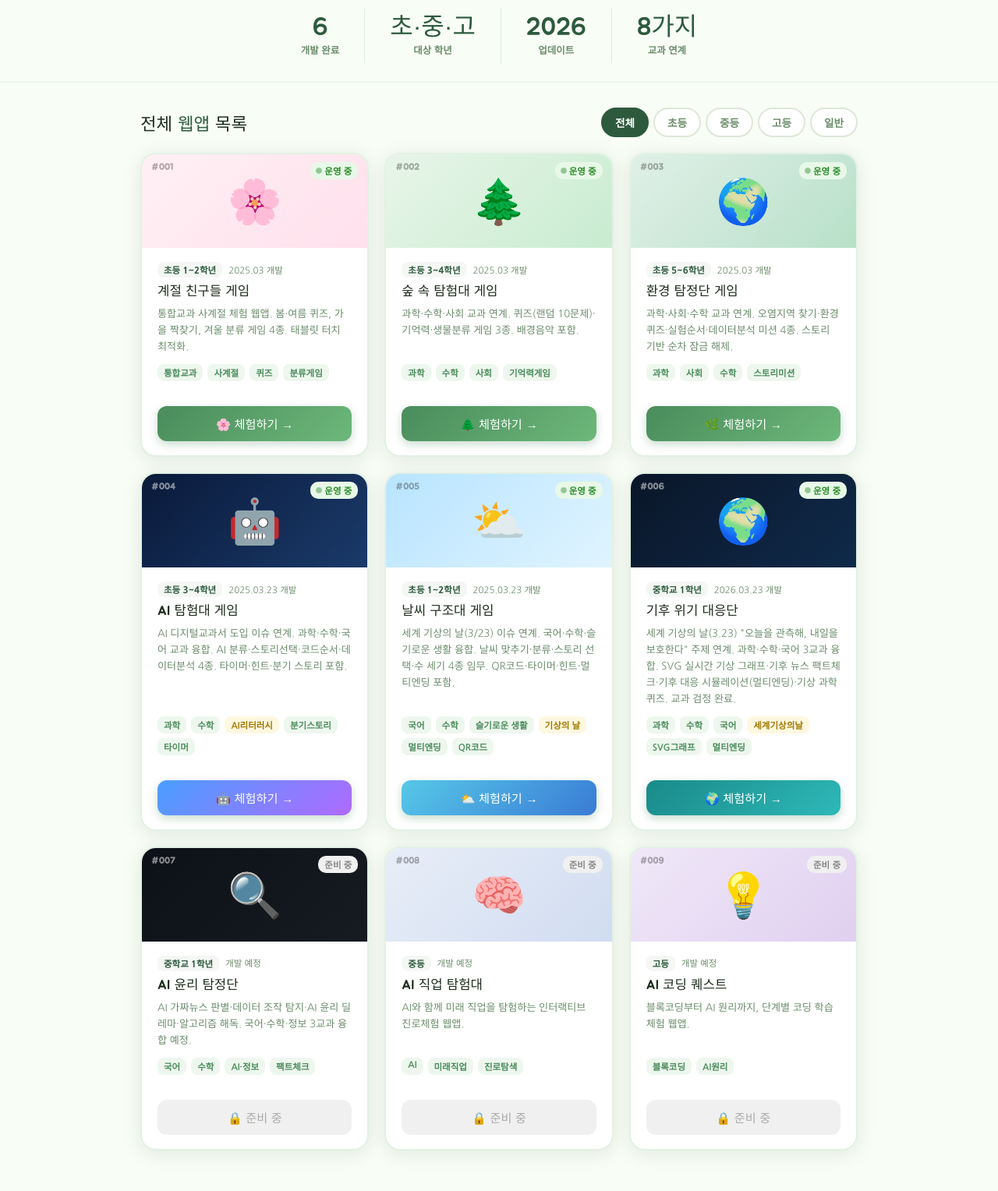
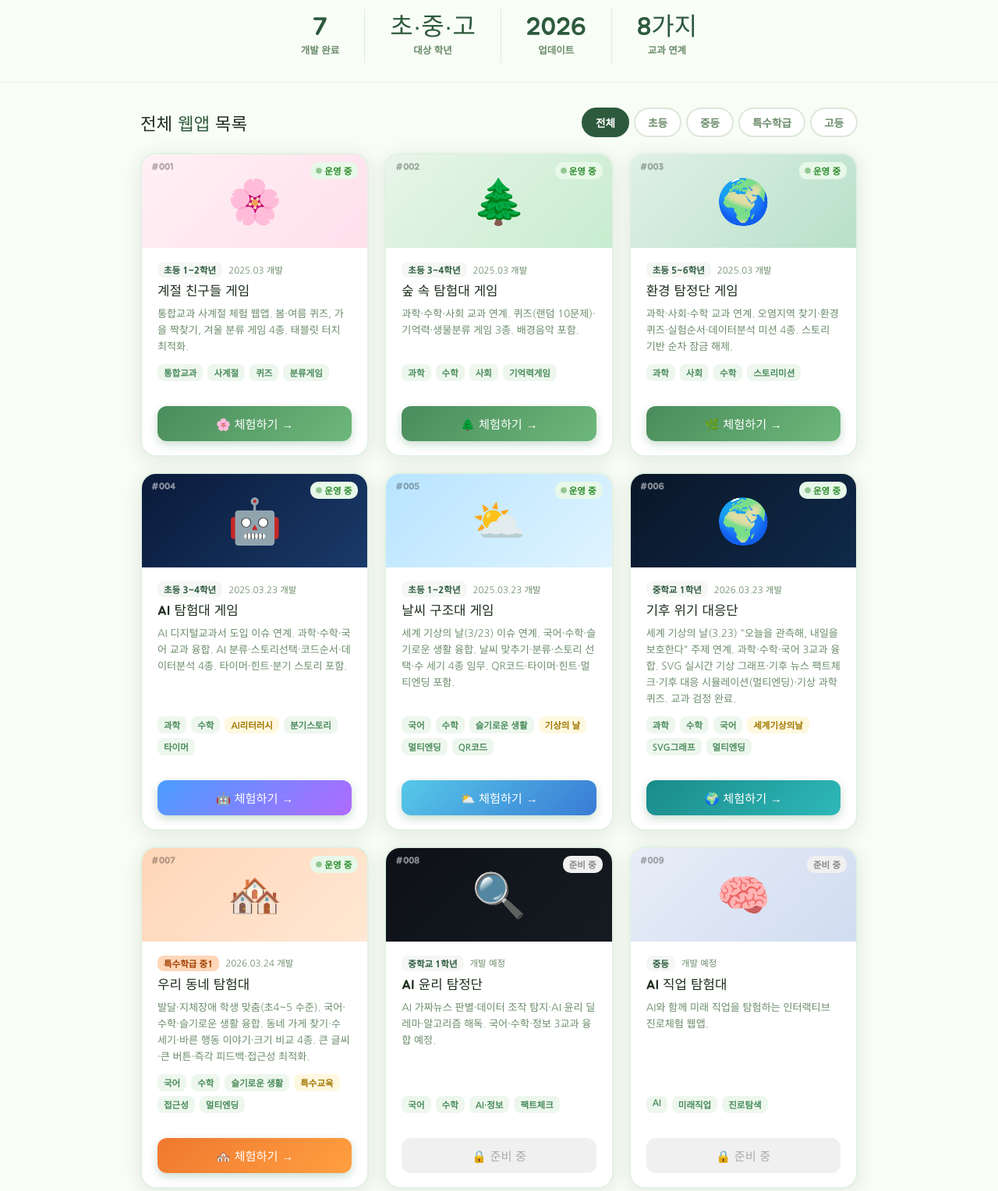
Before and after one commit to milab2019/main, a plain HTML site: page milab_portfolio.html in a window 1280 px wide. Shown: the part 520-2048 px from the top of the page at 78% size. Drawn offline with Linux system fonts and the light colour scheme.

Commit message:
Add files via upload

```diff
--- a/milab_portfolio.html
+++ b/milab_portfolio.html
@@ -47,7 +47,7 @@ nav{position:sticky;top:0;z-index:100;background:rgba(248,253,245,0.95);backdrop
 .tca{background:linear-gradient(135deg,#0a1628,#0f2a4a);}
 .tk{background:linear-gradient(135deg,#e8eef8,#d0dcf0);}
 .tc{background:linear-gradient(135deg,#f0e8f8,#e0d0f0);}
-.ti{background:linear-gradient(135deg,#f5f5e8,#eeecd0);}
+.tsp{background:linear-gradient(135deg,#ffd6b8,#ffe8d4);}
 .card-number{position:absolute;top:10px;left:12px;font-size:0.72rem;font-weight:800;color:rgba(0,0,0,0.3);font-family:'Jua',sans-serif;}
 .card-number.light{color:rgba(255,255,255,0.5);}
 .status-dot{position:absolute;top:10px;right:12px;display:flex;align-items:center;gap:4px;font-size:0.72rem;font-weight:800;padding:3px 8px;border-radius:10px;}
@@ -88,7 +88,7 @@ footer{background:var(--dark);padding:20px 24px;text-align:center;color:rgba(255
   <div class="hero-tags"><span class="hero-tag">IoT</span><span class="hero-tag">드론</span><span class="hero-tag">로봇</span><span class="hero-tag">3D프린팅</span><span class="hero-tag">VR</span><span class="hero-tag">메타버스</span><span class="hero-tag">AI코딩</span></div>
 </section>
 <div class="stats-bar">
-  <div class="stat-item"><div class="stat-num">6</div><div class="stat-label">개발 완료</div></div>
+  <div class="stat-item"><div class="stat-num">7</div><div class="stat-label">개발 완료</div></div>
   <div class="stat-item"><div class="stat-num">초·중·고</div><div class="stat-label">대상 학년</div></div>
   <div class="stat-item"><div class="stat-num">2026</div><div class="stat-label">업데이트</div></div>
   <div class="stat-item"><div class="stat-num">8가지</div><div class="stat-label">교과 연계</div></div>
@@ -100,8 +100,8 @@ footer{background:var(--dark);padding:20px 24px;text-align:center;color:rgba(255
       <button class="filter-tab active" onclick="filterCards('all',this)">전체</button>
       <button class="filter-tab" onclick="filterCards('초등',this)">초등</button>
       <button class="filter-tab" onclick="filterCards('중등',this)">중등</button>
+      <button class="filter-tab" onclick="filterCards('특수',this)">특수학급</button>
       <button class="filter-tab" onclick="filterCards('고등',this)">고등</button>
-      <button class="filter-tab" onclick="filterCards('일반',this)">일반</button>
     </div>
   </div>
   <div class="card-grid" id="cardGrid">
@@ -111,9 +111,10 @@ footer{background:var(--dark);padding:20px 24px;text-align:center;color:rgba(255
     <div class="app-card" data-grade="초등"><div class="card-thumb ta">🤖<div class="card-number light">#004</div><div class="status-dot live">운영 중</div></div><div class="card-body"><div class="card-meta"><span class="grade-badge">초등 3~4학년</span><span class="date-text">2025.03.23 개발</span></div><div class="card-title">AI 탐험대 게임</div><div class="card-desc">AI 디지털교과서 도입 이슈 연계. 과학·수학·국어 교과 융합. AI 분류·스토리선택·코드순서·데이터분석 4종. 타이머·힌트·분기 스토리 포함.</div><div class="card-tags"><span class="card-tag">과학</span><span class="card-tag">수학</span><span class="card-tag new-tag">AI리터러시</span><span class="card-tag">분기스토리</span><span class="card-tag">타이머</span></div></div><div class="card-footer"><a href="https://milab2019.github.io/main/ai_adventure.html" class="btn-play" target="_blank" style="background:linear-gradient(135deg,#4a9eff,#b06aff);">🤖 체험하기 →</a></div></div>
     <div class="app-card" data-grade="초등"><div class="card-thumb tw">⛅<div class="card-number">#005</div><div class="status-dot live">운영 중</div></div><div class="card-body"><div class="card-meta"><span class="grade-badge">초등 1~2학년</span><span class="date-text">2025.03.23 개발</span></div><div class="card-title">날씨 구조대 게임</div><div class="card-desc">세계 기상의 날(3/23) 이슈 연계. 국어·수학·슬기로운 생활 융합. 날씨 맞추기·분류·스토리 선택·수 세기 4종 임무. QR코드·타이머·힌트·멀티엔딩 포함.</div><div class="card-tags"><span class="card-tag">국어</span><span class="card-tag">수학</span><span class="card-tag">슬기로운 생활</span><span class="card-tag new-tag">기상의 날</span><span class="card-tag">멀티엔딩</span><span class="card-tag">QR코드</span></div></div><div class="card-footer"><a href="https://milab2019.github.io/main/weather_rescue.html" class="btn-play" target="_blank" style="background:linear-gradient(135deg,#56c8e8,#3a7bd5);">⛅ 체험하기 →</a></div></div>
     <div class="app-card" data-grade="중등"><div class="new-badge">✨ NEW</div><div class="card-thumb tca">🌍<div class="card-number light">#006</div><div class="status-dot live">운영 중</div></div><div class="card-body"><div class="card-meta"><span class="grade-badge">중학교 1학년</span><span class="date-text">2026.03.23 개발</span></div><div class="card-title">기후 위기 대응단</div><div class="card-desc">세계 기상의 날(3.23) "오늘을 관측해, 내일을 보호한다" 주제 연계. 과학·수학·국어 3교과 융합. SVG 실시간 기상 그래프·기후 뉴스 팩트체크·기후 대응 시뮬레이션(멀티엔딩)·기상 과학 퀴즈. 교과 검정 완료.</div><div class="card-tags"><span class="card-tag">과학</span><span class="card-tag">수학</span><span class="card-tag">국어</span><span class="card-tag new-tag">세계기상의날</span><span class="card-tag">SVG그래프</span><span class="card-tag">멀티엔딩</span></div></div><div class="card-footer"><a href="https://milab2019.github.io/main/climate_agent.html" class="btn-play" target="_blank" style="background:linear-gradient(135deg,#1a8a8a,#2eb8b8);">🌍 체험하기 →</a></div></div>
-    <div class="app-card coming-soon" data-grade="중등"><div class="card-thumb tae">🔍<div class="card-number light">#007</div><div class="status-dot coming">준비 중</div></div><div class="card-body"><div class="card-meta"><span class="grade-badge">중학교 1학년</span><span class="date-text">개발 예정</span></div><div class="card-title">AI 윤리 탐정단</div><div class="card-desc">AI 가짜뉴스 판별·데이터 조작 탐지·AI 윤리 딜레마·알고리즘 해독. 국어·수학·정보 3교과 융합 예정.</div><div class="card-tags"><span class="card-tag">국어</span><span class="card-tag">수학</span><span class="card-tag">AI·정보</span><span class="card-tag">팩트체크</span></div></div><div class="card-footer"><button class="btn-coming">🔒 준비 중</button></div></div>
-    <div class="app-card coming-soon" data-grade="중등"><div class="card-thumb tk">🧠<div class="card-number">#008</div><div class="status-dot coming">준비 중</div></div><div class="card-body"><div class="card-meta"><span class="grade-badge">중등</span><span class="date-text">개발 예정</span></div><div class="card-title">AI 직업 탐험대</div><div class="card-desc">AI와 함께 미래 직업을 탐험하는 인터랙티브 진로체험 웹앱.</div><div class="card-tags"><span class="card-tag">AI</span><span class="card-tag">미래직업</span><span class="card-tag">진로탐색</span></div></div><div class="card-footer"><button class="btn-coming">🔒 준비 중</button></div></div>
-    <div class="app-card coming-soon" data-grade="고등"><div class="card-thumb tc">💡<div class="card-number">#009</div><div class="status-dot coming">준비 중</div></div><div class="card-body"><div class="card-meta"><span class="grade-badge">고등</span><span class="date-text">개발 예정</span></div><div class="card-title">AI 코딩 퀘스트</div><div class="card-desc">블록코딩부터 AI 원리까지, 단계별 코딩 학습 체험 웹앱.</div><div class="card-tags"><span class="card-tag">블록코딩</span><span class="card-tag">AI원리</span></div></div><div class="card-footer"><button class="btn-coming">🔒 준비 중</button></div></div>
+    <div class="app-card" data-grade="특수"><div class="new-badge">✨ NEW</div><div class="card-thumb tsp">🏘️<div class="card-number">#007</div><div class="status-dot live">운영 중</div></div><div class="card-body"><div class="card-meta"><span class="grade-badge" style="background:#ffd6b8;color:#a04000;">특수학급 중1</span><span class="date-text">2026.03.24 개발</span></div><div class="card-title">우리 동네 탐험대</div><div class="card-desc">발달·지체장애 학생 맞춤(초4~5 수준). 국어·수학·슬기로운 생활 융합. 동네 가게 찾기·수 세기·바른 행동 이야기·크기 비교 4종. 큰 글씨·큰 버튼·즉각 피드백·접근성 최적화.</div><div class="card-tags"><span class="card-tag">국어</span><span class="card-tag">수학</span><span class="card-tag">슬기로운 생활</span><span class="card-tag new-tag">특수교육</span><span class="card-tag">접근성</span><span class="card-tag">멀티엔딩</span></div></div><div class="card-footer"><a href="https://milab2019.github.io/main/special_town.html" class="btn-play" target="_blank" style="background:linear-gradient(135deg,#f07830,#ffa040);">🏘️ 체험하기 →</a></div></div>
+    <div class="app-card coming-soon" data-grade="중등"><div class="card-thumb tae">🔍<div class="card-number light">#008</div><div class="status-dot coming">준비 중</div></div><div class="card-body"><div class="card-meta"><span class="grade-badge">중학교 1학년</span><span class="date-text">개발 예정</span></div><div class="card-title">AI 윤리 탐정단</div><div class="card-desc">AI 가짜뉴스 판별·데이터 조작 탐지·AI 윤리 딜레마·알고리즘 해독. 국어·수학·정보 3교과 융합 예정.</div><div class="card-tags"><span class="card-tag">국어</span><span class="card-tag">수학</span><span class="card-tag">AI·정보</span><span class="card-tag">팩트체크</span></div></div><div class="card-footer"><button class="btn-coming">🔒 준비 중</button></div></div>
+    <div class="app-card coming-soon" data-grade="중등"><div class="card-thumb tk">🧠<div class="card-number">#009</div><div class="status-dot coming">준비 중</div></div><div class="card-body"><div class="card-meta"><span class="grade-badge">중등</span><span class="date-text">개발 예정</span></div><div class="card-title">AI 직업 탐험대</div><div class="card-desc">AI와 함께 미래 직업을 탐험하는 인터랙티브 진로체험 웹앱.</div><div class="card-tags"><span class="card-tag">AI</span><span class="card-tag">미래직업</span><span class="card-tag">진로탐색</span></div></div><div class="card-footer"><button class="btn-coming">🔒 준비 중</button></div></div>
+    <div class="app-card coming-soon" data-grade="고등"><div class="card-thumb tc">💡<div class="card-number">#010</div><div class="status-dot coming">준비 중</div></div><div class="card-body"><div class="card-meta"><span class="grade-badge">고등</span><span class="date-text">개발 예정</span></div><div class="card-title">AI 코딩 퀘스트</div><div class="card-desc">블록코딩부터 AI 원리까지, 단계별 코딩 학습 체험 웹앱.</div><div class="card-tags"><span class="card-tag">블록코딩</span><span class="card-tag">AI원리</span></div></div><div class="card-footer"><button class="btn-coming">🔒 준비 중</button></div></div>
   </div>
 </div>
 <section class="contact-section" id="contact">
```
